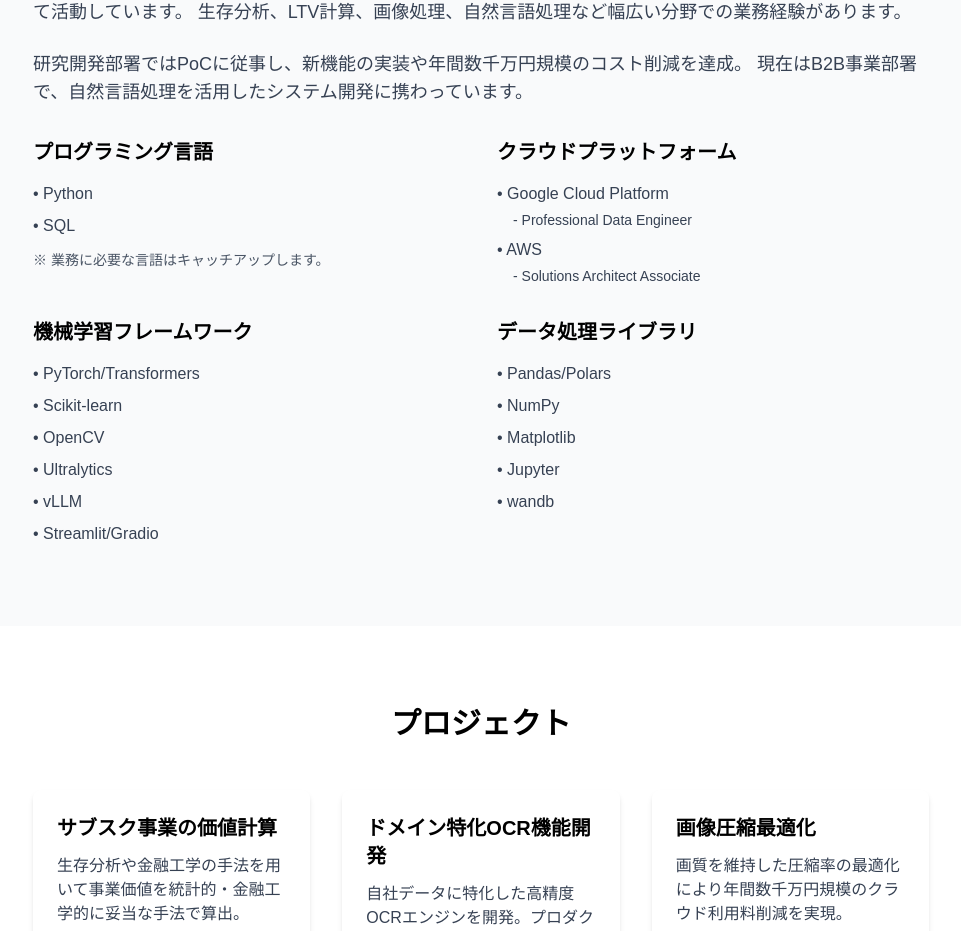
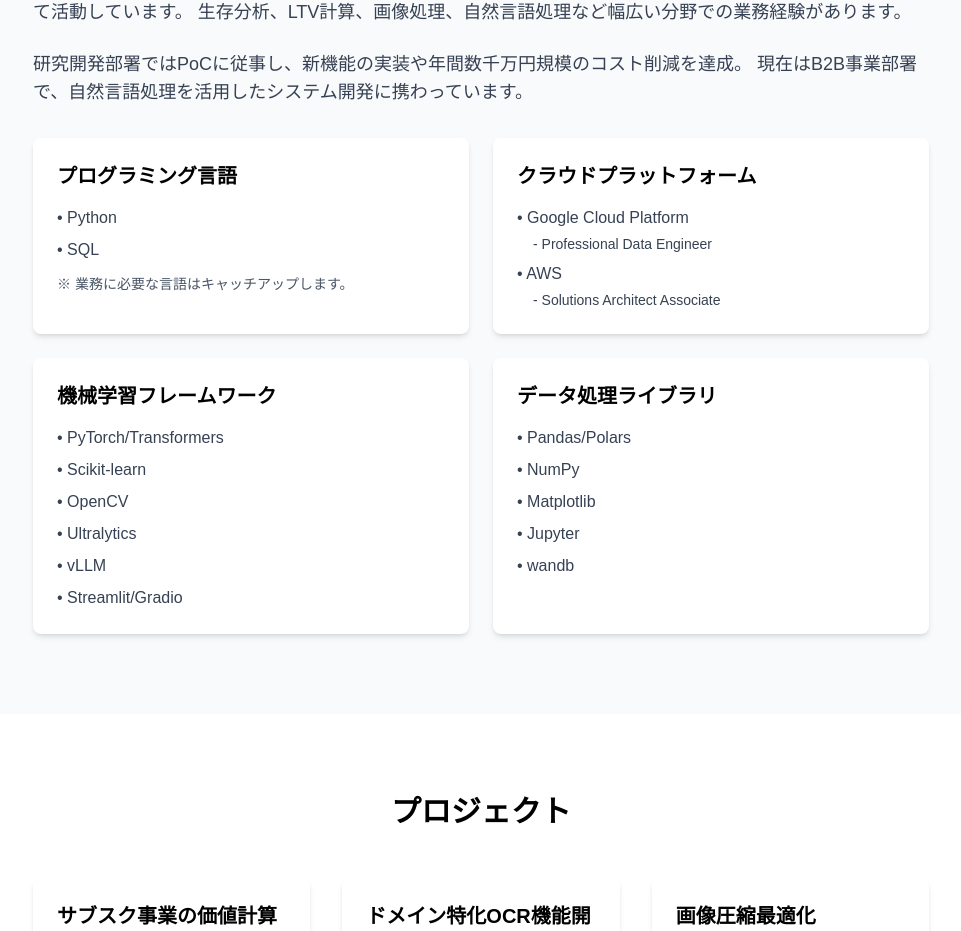
Before and after one commit to masakiaota/portfolio, a Next.js app: page / in a window 1280 px wide. Shown: the part 858-1789 px from the top of the page, without its empty margins (159-1120 px from the left). Built offline with nearby package versions, Linux system fonts and the light colour scheme.

Commit message:
各セクションに背景色とパディングを追加し、視覚的な一貫性を向上させた。

```diff
--- a/src/app/page.tsx
+++ b/src/app/page.tsx
@@ -47,8 +47,8 @@ export default function Home() {
               研究開発部署ではPoCに従事し、新機能の実装や年間数千万円規模のコスト削減を達成。
               現在はB2B事業部署で、自然言語処理を活用したシステム開発に携わっています。
             </p>
-            <div className="grid md:grid-cols-2 gap-8">
-              <div>
+            <div className="grid md:grid-cols-2 gap-6">
+              <div className="bg-white rounded-lg shadow-md p-6">
                 <h3 className="text-xl font-semibold mb-4">プログラミング言語</h3>
                 <ul className="space-y-2 text-gray-700">
                   <li>• Python</li>
@@ -56,7 +56,7 @@ export default function Home() {
                 </ul>
                 <p className="text-sm text-gray-600 mt-3">※ 業務に必要な言語はキャッチアップします。</p>
               </div>
-              <div>
+              <div className="bg-white rounded-lg shadow-md p-6">
                 <h3 className="text-xl font-semibold mb-4">クラウドプラットフォーム</h3>
                 <ul className="space-y-2 text-gray-700">
                   <li>• Google Cloud Platform
@@ -71,7 +71,7 @@ export default function Home() {
                   </li>
                 </ul>
               </div>
-              <div>
+              <div className="bg-white rounded-lg shadow-md p-6">
                 <h3 className="text-xl font-semibold mb-4">機械学習フレームワーク</h3>
                 <ul className="space-y-2 text-gray-700">
                   <li>• PyTorch/Transformers</li>
@@ -82,7 +82,7 @@ export default function Home() {
                   <li>• Streamlit/Gradio</li>
                 </ul>
               </div>
-              <div>
+              <div className="bg-white rounded-lg shadow-md p-6">
                 <h3 className="text-xl font-semibold mb-4">データ処理ライブラリ</h3>
                 <ul className="space-y-2 text-gray-700">
                   <li>• Pandas/Polars</li>
```
